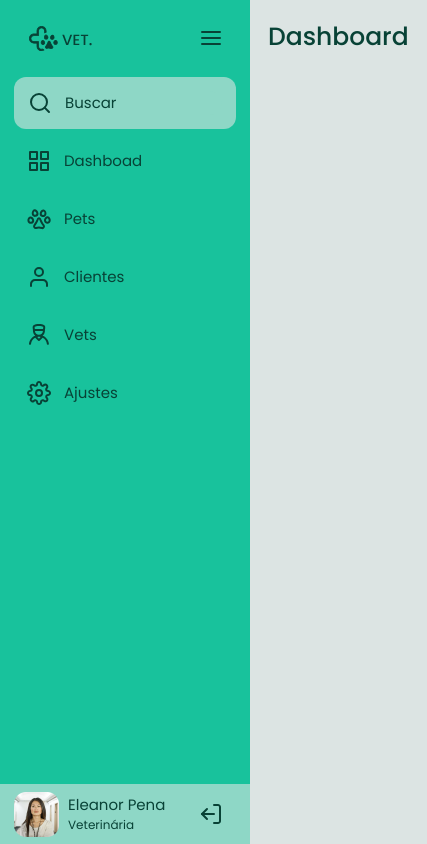
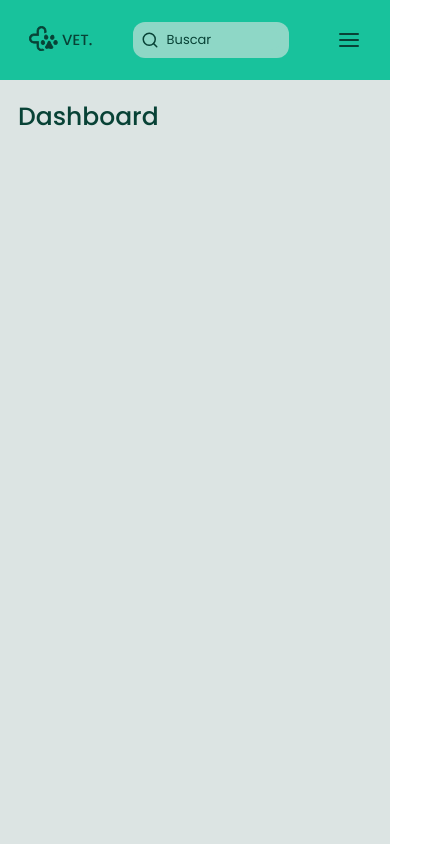
Before and after one commit to kauankarvalho/Sidebar, a plain HTML site: page index.html in a window 390 px wide. Shown: the whole page, 427 px wide, since content can reach past the window. Drawn offline with Linux system fonts and the light colour scheme.

Commit message:
feat: incorporate responsiveness to sidebar

```diff
--- a/index.html
+++ b/index.html
@@ -40,7 +40,7 @@
           />
         </form>
 
-        <ul class="c-sidebar__list">
+        <ul class="c-sidebar__list is-hidden">
           <li>
             <a class="c-sidebar__item u-typography is-hover" href="#">
               <img class="u-icon-size" src="./assets/grid.svg" alt="Icone de grid" />
--- a/style.css
+++ b/style.css
@@ -171,3 +171,93 @@ body {
 .is-hidden {
   display: none;
 }
+
+@media (max-width: 690px) {
+  body {
+    grid-template-columns: none;
+    grid-template-rows: 8rem 1fr;
+    grid-template-areas:
+      "sidebar"
+      "main";
+  }
+
+  .c-sidebar {
+    width: 100%;
+    height: 8rem;
+  }
+
+  .c-sidebar__header {
+    padding: 2.6rem 2.9rem;
+    margin: 0;
+    height: 100%;
+    position: relative;
+  }
+
+  .c-sidebar__menu {
+    position: static;
+  }
+
+  .c-sidebar__form {
+    padding: 0.8rem;
+    align-items: center;
+    gap: 0.8rem;
+    width: 40%;
+
+    position: absolute;
+    top: 28%;
+    left: 32%;
+  }
+
+  .c-sidebar__form .u-icon-size {
+    width: 1.8rem;
+    height: 1.8rem;
+  }
+
+  .c-sidebar__search {
+    font-size: 1.3rem;
+    line-height: 0;
+  }
+
+  .c-sidebar__search::placeholder {
+    font-size: 1.3rem;
+    line-height: 0;
+  }
+
+  .c-sidebar__list {
+    margin: 0;
+    padding-top: 12rem;
+    background: #18c29c;
+    align-items: center;
+
+    position: fixed;
+    left: 0;
+    z-index: 100;
+
+    width: 100vw;
+    height: 100vh;
+  }
+
+  .c-sidebar__list .u-typography {
+    font-weight: 500;
+  }
+
+  .c-sidebar__list .u-icon-size {
+    display: none;
+  }
+
+  .c-sidebar__profile {
+    display: none;
+  }
+}
+
+@media (max-width: 450px) {
+  .c-sidebar__form {
+    left: 34%;
+  }
+}
+
+@media (max-width: 330px) {
+  .c-sidebar__form {
+    left: 36%;
+  }
+}
```
